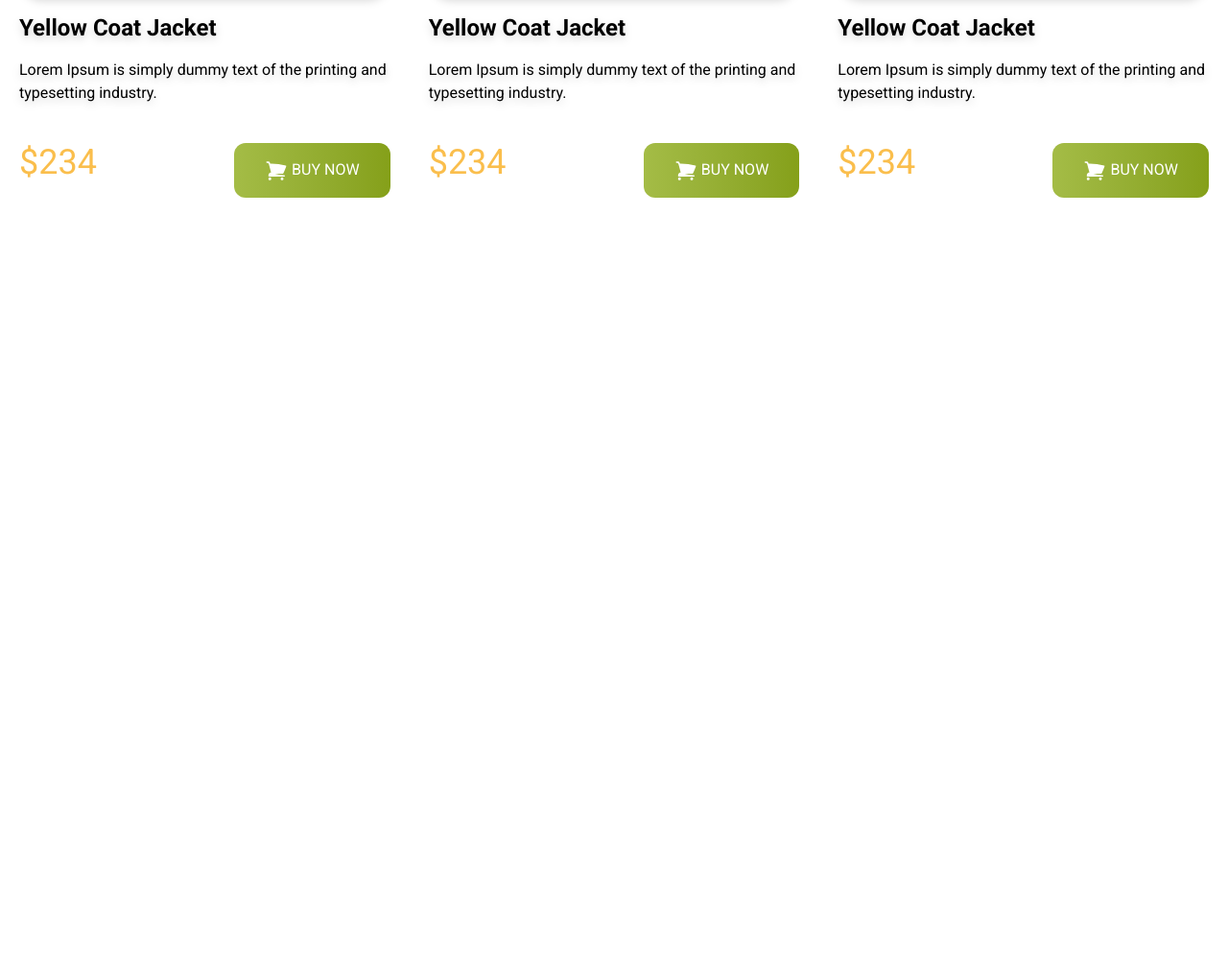
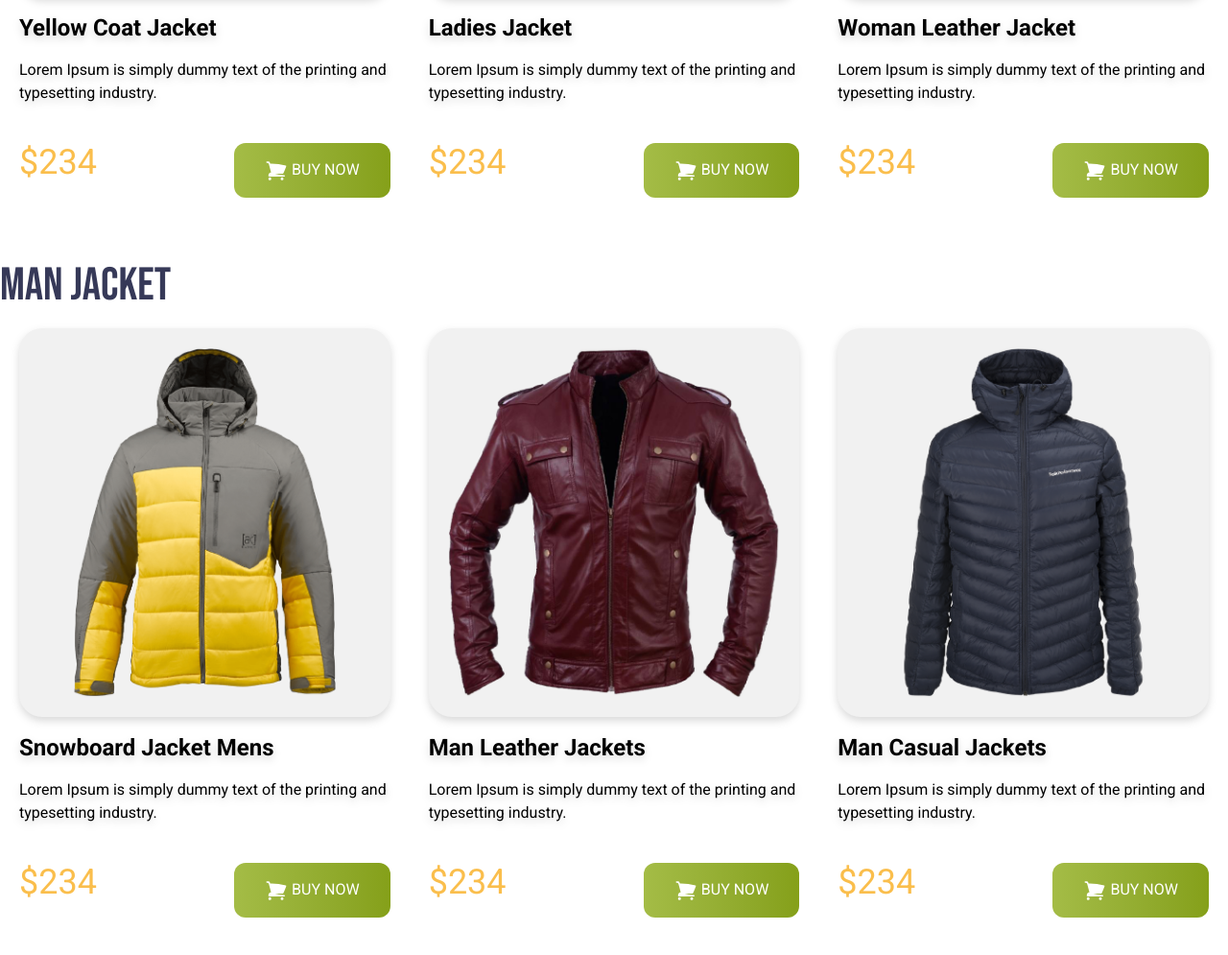
Before and after one commit to Md-Shanto-Sharker/Penguin-Fashion-Website, a plain HTML site: page index.html in a window 1280 px wide. Shown: the part 1113-2108 px from the top of the page at 96% size. Before the commit the page ends 1387 px from the top, so only its background shows below. Drawn offline with nearby package versions, Linux system fonts and the light colour scheme.

Commit message:
added others cards

```diff
--- a/index.html
+++ b/index.html
@@ -23,27 +23,39 @@
   <body class="font-roboto">
     <header class="bg-[#FFFBF0] pl-4 px-3">
       <!-- nav bar start -->
-      <nav class="flex items-center justify-between  md:justify-around md:gap-x-56 ">
-        <img class="w-60 lg:w-80" src="icons/logo.png" alt="">
-        <ul class="hidden lg:flex lg:gap-14 ">
-            <li class="list-none">Home</li>
-            <li class="list-none">Product</li>
-            <li class="list-none">About us</li>
-            <li class="list-none">Contact us</li>
+      <nav
+        class="flex items-center justify-between md:justify-around md:gap-x-56"
+      >
+        <img class="w-60 lg:w-80" src="icons/logo.png" alt="" />
+        <ul class="hidden lg:flex lg:gap-14">
+          <li class="list-none">Home</li>
+          <li class="list-none">Product</li>
+          <li class="list-none">About us</li>
+          <li class="list-none">Contact us</li>
         </ul>
 
         <div class="lg:hidden">
-          <svg  xmlns="http://www.w3.org/2000/svg" fill="none" viewBox="0 0 24 24" stroke-width="1.5" stroke="currentColor" class="size-6">
-            <path stroke-linecap="round" stroke-linejoin="round" d="M3.75 6.75h16.5M3.75 12h16.5m-16.5 5.25h16.5" />
+          <svg
+            xmlns="http://www.w3.org/2000/svg"
+            fill="none"
+            viewBox="0 0 24 24"
+            stroke-width="1.5"
+            stroke="currentColor"
+            class="size-6"
+          >
+            <path
+              stroke-linecap="round"
+              stroke-linejoin="round"
+              d="M3.75 6.75h16.5M3.75 12h16.5m-16.5 5.25h16.5"
+            />
           </svg>
         </div>
-
       </nav>
 
       <!-- banner start -->
       <div class="md:flex md:items-center md:justify-around">
         <div>
-          <h1 class="uppercase font-bebas-neue text-5xl mt-5 mb-4 lg:text-7xl ">
+          <h1 class="uppercase font-bebas-neue text-5xl mt-5 mb-4 lg:text-7xl">
             <span class="text-orange-400">Be the Penguins</span> <br />
             <span class="text-stone-800">of Winter</span>
           </h1>
@@ -135,7 +147,7 @@
                 src="images/jacket-2.png"
                 alt=""
               />
-              <h4 class="text-2xl font-bold">Yellow Coat Jacket</h4>
+              <h4 class="text-2xl font-bold">Ladies Jacket</h4>
               <p>
                 Lorem Ipsum is simply dummy text of the printing and typesetting
                 industry.
@@ -174,7 +186,134 @@
                 src="images/jacket-3.png"
                 alt=""
               />
-              <h4 class="text-2xl font-bold">Yellow Coat Jacket</h4>
+              <h4 class="text-2xl font-bold">Woman Leather Jacket</h4>
+              <p>
+                Lorem Ipsum is simply dummy text of the printing and typesetting
+                industry.
+              </p>
+            </div>
+            <div class="flex justify-between p-5">
+              <h2 class="text-[#FABE4C] text-4xl">$234</h2>
+              <button
+                class="bg-green-300 px-8 py-4 rounded-xl text-white bg-linear-to-r from-[#A4BC46] to-[#85A019]"
+                type="button"
+              >
+                <svg
+                  xmlns="http://www.w3.org/2000/svg"
+                  fill="white"
+                  viewBox="0 0 24 24"
+                  stroke-width="1.5"
+                  stroke="currentColor"
+                  class="size-6 text-white inline"
+                >
+                  <path
+                    stroke-linecap="round"
+                    stroke-linejoin="round"
+                    d="M2.25 3h1.386c.51 0 .955.343 1.087.835l.383 1.437M7.5 14.25a3 3 0 0 0-3 3h15.75m-12.75-3h11.218c1.121-2.3 2.1-4.684 2.924-7.138a60.114 60.114 0 0 0-16.536-1.84M7.5 14.25 5.106 5.272M6 20.25a.75.75 0 1 1-1.5 0 .75.75 0 0 1 1.5 0Zm12.75 0a.75.75 0 1 1-1.5 0 .75.75 0 0 1 1.5 0Z"
+                  />
+                </svg>
+
+                BUY NOW
+              </button>
+            </div>
+          </div>
+        </div>
+      </section>
+
+      <!-- man jacket Section -->
+      <section class="my-12">
+        <h3 class="text-5xl uppercase text-[#363958] font-bebas-neue">
+          Man Jacket
+        </h3>
+
+        <div class="grid grid-cols-1 lg:grid-cols-3">
+          <!-- Jacket Card 1 -->
+          <div>
+            <div class="p-5 space-y-4 drop-shadow-lg rounded-3xl">
+              <img
+                class="p-5 rounded-3xl bg-[#F1F1F1]"
+                src="images/jacket-4.png"
+                alt=""
+              />
+              <h4 class="text-2xl font-bold">Snowboard Jacket Mens</h4>
+              <p>
+                Lorem Ipsum is simply dummy text of the printing and typesetting
+                industry.
+              </p>
+            </div>
+            <div class="flex justify-between p-5">
+              <h2 class="text-[#FABE4C] text-4xl">$234</h2>
+              <button
+                class="bg-green-300 px-8 py-4 rounded-xl text-white bg-linear-to-r from-[#A4BC46] to-[#85A019]"
+                type="button"
+              >
+                <svg
+                  xmlns="http://www.w3.org/2000/svg"
+                  fill="white"
+                  viewBox="0 0 24 24"
+                  stroke-width="1.5"
+                  stroke="currentColor"
+                  class="size-6 text-white inline"
+                >
+                  <path
+                    stroke-linecap="round"
+                    stroke-linejoin="round"
+                    d="M2.25 3h1.386c.51 0 .955.343 1.087.835l.383 1.437M7.5 14.25a3 3 0 0 0-3 3h15.75m-12.75-3h11.218c1.121-2.3 2.1-4.684 2.924-7.138a60.114 60.114 0 0 0-16.536-1.84M7.5 14.25 5.106 5.272M6 20.25a.75.75 0 1 1-1.5 0 .75.75 0 0 1 1.5 0Zm12.75 0a.75.75 0 1 1-1.5 0 .75.75 0 0 1 1.5 0Z"
+                  />
+                </svg>
+
+                BUY NOW
+              </button>
+            </div>
+          </div>
+          <!-- Jacket Card 2 -->
+          <div>
+            <div class="p-5 space-y-4 drop-shadow-lg rounded-3xl">
+              <img
+                class="p-5 rounded-3xl bg-[#F1F1F1]"
+                src="images/jacket-5.png"
+                alt=""
+              />
+              <h4 class="text-2xl font-bold">Man Leather Jackets</h4>
+              <p>
+                Lorem Ipsum is simply dummy text of the printing and typesetting
+                industry.
+              </p>
+            </div>
+            <div class="flex justify-between p-5">
+              <h2 class="text-[#FABE4C] text-4xl">$234</h2>
+              <button
+                class="bg-green-300 px-8 py-4 rounded-xl text-white bg-linear-to-r from-[#A4BC46] to-[#85A019]"
+                type="button"
+              >
+                <svg
+                  xmlns="http://www.w3.org/2000/svg"
+                  fill="white"
+                  viewBox="0 0 24 24"
+                  stroke-width="1.5"
+                  stroke="currentColor"
+                  class="size-6 text-white inline"
+                >
+                  <path
+                    stroke-linecap="round"
+                    stroke-linejoin="round"
+                    d="M2.25 3h1.386c.51 0 .955.343 1.087.835l.383 1.437M7.5 14.25a3 3 0 0 0-3 3h15.75m-12.75-3h11.218c1.121-2.3 2.1-4.684 2.924-7.138a60.114 60.114 0 0 0-16.536-1.84M7.5 14.25 5.106 5.272M6 20.25a.75.75 0 1 1-1.5 0 .75.75 0 0 1 1.5 0Zm12.75 0a.75.75 0 1 1-1.5 0 .75.75 0 0 1 1.5 0Z"
+                  />
+                </svg>
+
+                BUY NOW
+              </button>
+            </div>
+          </div>
+          <!-- Jacket Card 3 -->
+          <div>
+            <div class="p-5 space-y-4 drop-shadow-lg rounded-3xl">
+              <img
+                class="p-5 rounded-3xl bg-[#F1F1F1]"
+                src="images/jacket-6.png"
+                alt=""
+              />
+              <h4 class="text-2xl font-bold">Man Casual Jackets</h4>
               <p>
                 Lorem Ipsum is simply dummy text of the printing and typesetting
                 industry.
```
